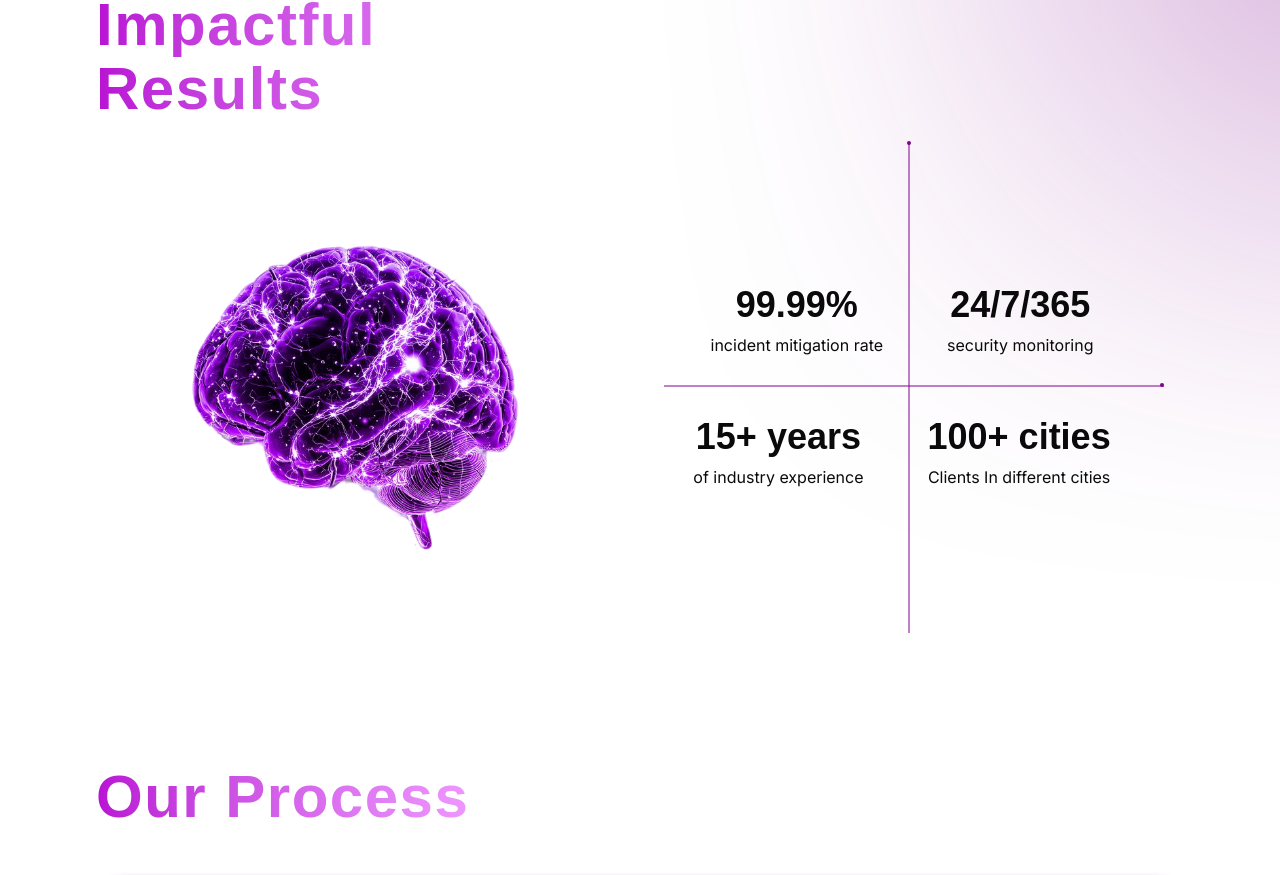
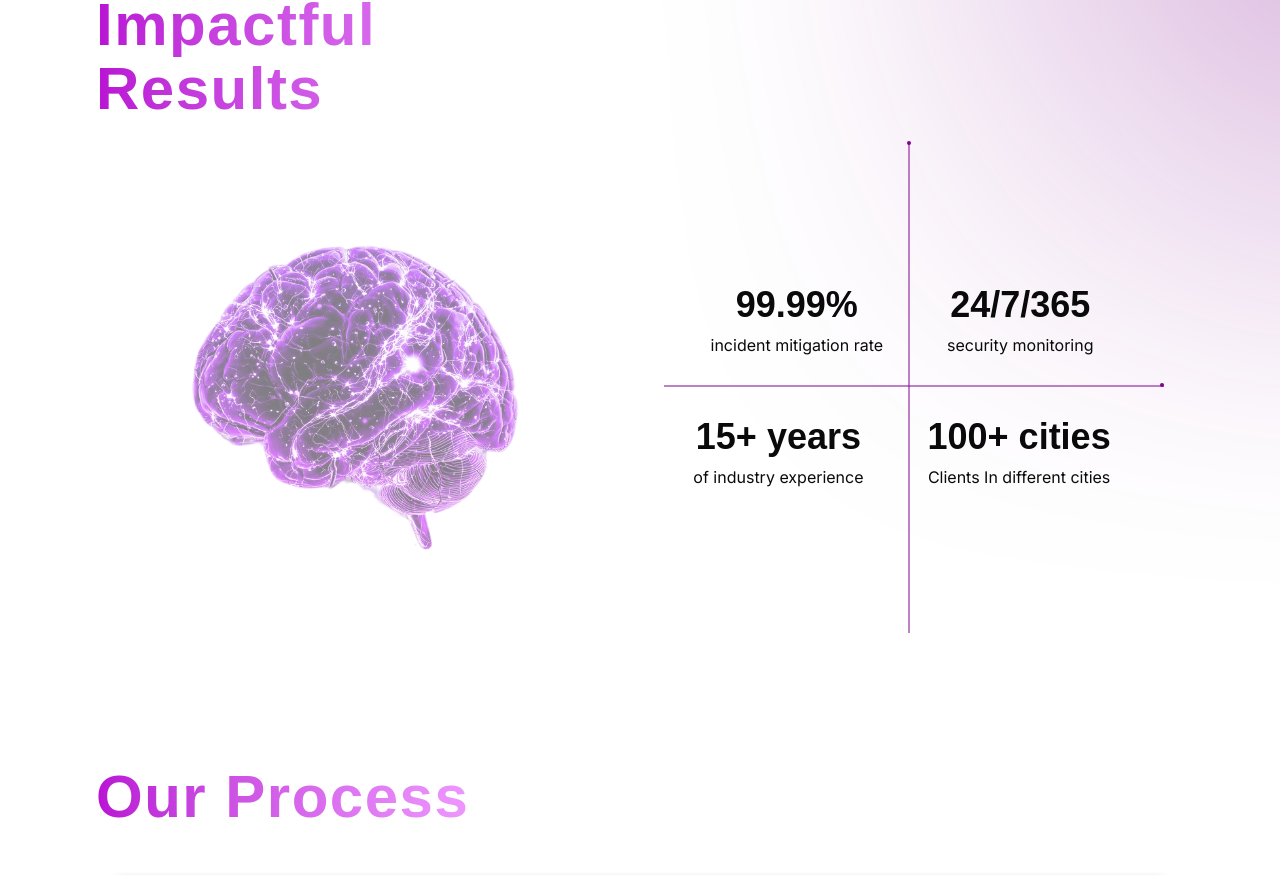
Before and after one commit to Maryammuhammadafzal/Cyber-Security-Landing-Page, a Next.js app: page / in a window 1280 px wide. Shown: the part 2573-3448 px from the top of the page. Built offline with nearby package versions, Linux system fonts and the light colour scheme; a web font is replaced by a local one.

Commit message:
complete in five section

```diff
--- a/src/app/result/page.tsx
+++ b/src/app/result/page.tsx
@@ -10,7 +10,7 @@ const ResultPage = () => {
                 </h2>
             </div>
             <div className="w-full p-2  h-auto flex md:flex-row flex-col justify-center items-center md:gap-3 sm:gap-50 xs:gap-36 gap-24">
-                <div className="left sm:max-w-[500px] xs:max-w-[380px] max-w-[280px] sm:max-h-[400px] xs:max-h-[320px] max-h-[250px] relative md:w-[50%] w-full h-auto mx-auto order-2">
+                <div  data-aos={ 'fade-left'} className="left sm:max-w-[500px] xs:max-w-[380px] max-w-[280px] sm:max-h-[400px] xs:max-h-[320px] max-h-[250px] relative md:w-[50%] w-full h-auto mx-auto order-2">
 
                     <hr className='border w-full border-accent/50' />
                     <hr className='border w-[98%] rotate-90 border-accent/50' />
@@ -44,6 +44,7 @@ const ResultPage = () => {
                         width={500}
                         height={500}
                         alt="image"
+                        className='animate-pulse'
                     />
                 </div>
             </div>
```
